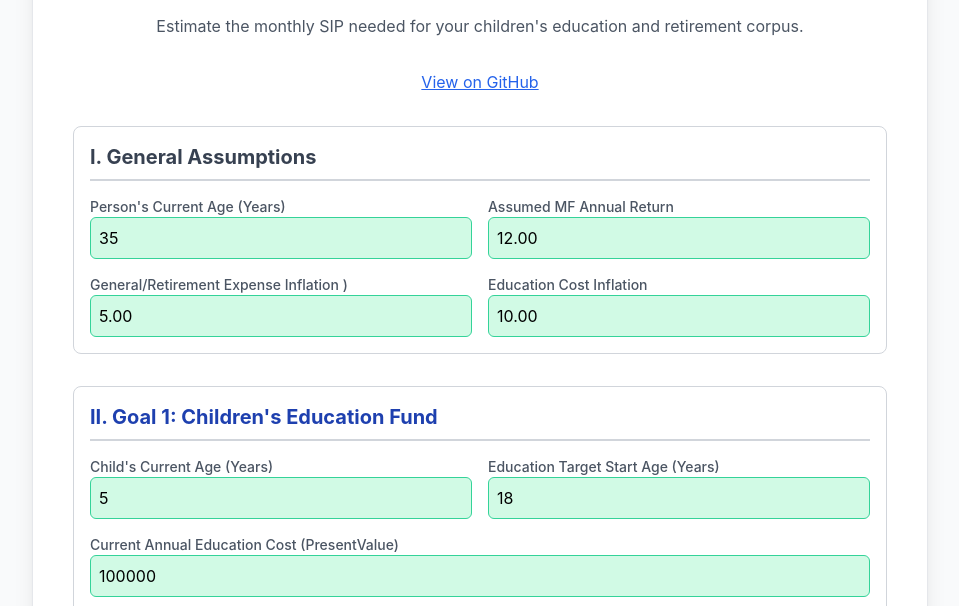
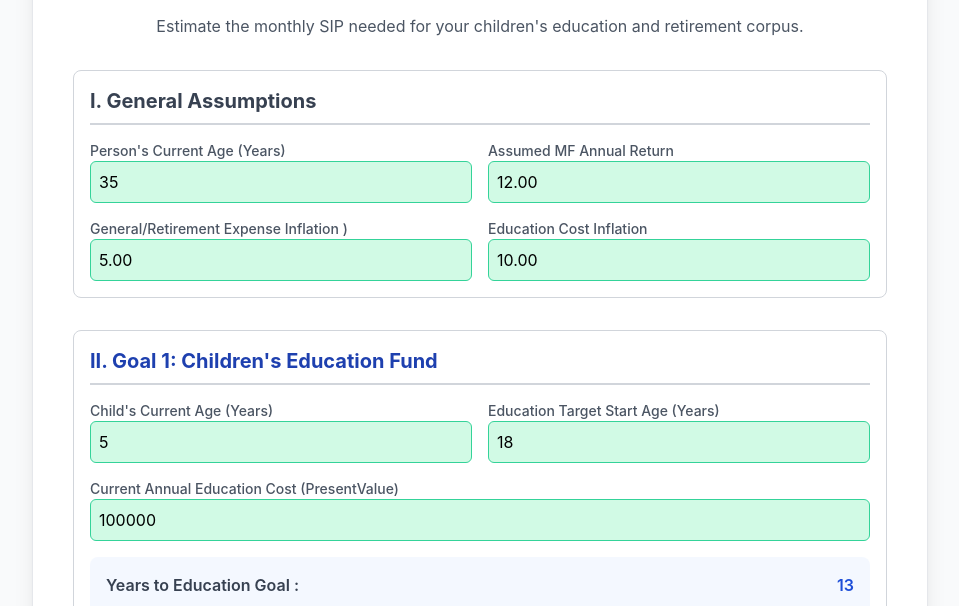
Before and after one commit to LSKkite/fin-app, a plain HTML site: page index.html in a window 1280 px wide. Shown: the part 123-729 px from the top of the page, without its empty margins (160-1119 px from the left). Drawn offline with nearby package versions, Linux system fonts and the light colour scheme.

Commit message:
Add files via upload

```diff
--- a/index.html
+++ b/index.html
@@ -1,4 +1,4 @@
- <!DOCTYPE html>
+<!DOCTYPE html>
 <html lang="en">
 <head>
     <meta charset="UTF-8">
@@ -176,8 +176,8 @@
         </p>
 
         <div class="text-center mb-8">
-            <a href="https://lskkite.github.io/fin-app/" target="_blank" rel="noopener noreferrer" class="text-blue-600 hover:text-blue-800 underline transition-colors duration-300">
-                View on GitHub
+            <a href="https://YOUR-GITHUB-USERNAME.github.io/YOUR-REPOSITORY-NAME/" target="_blank" rel="noopener noreferrer" class="text-blue-600 hover:text-blue-800 underline transition-colors duration-300">
+
             </a>
         </div>
 
```
